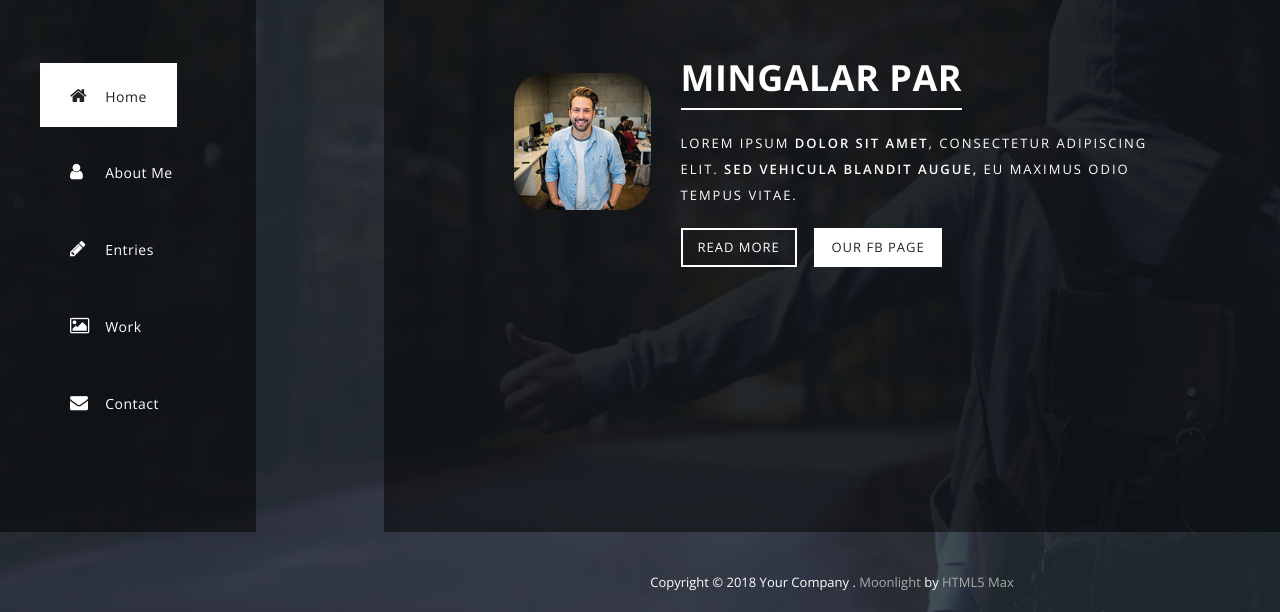
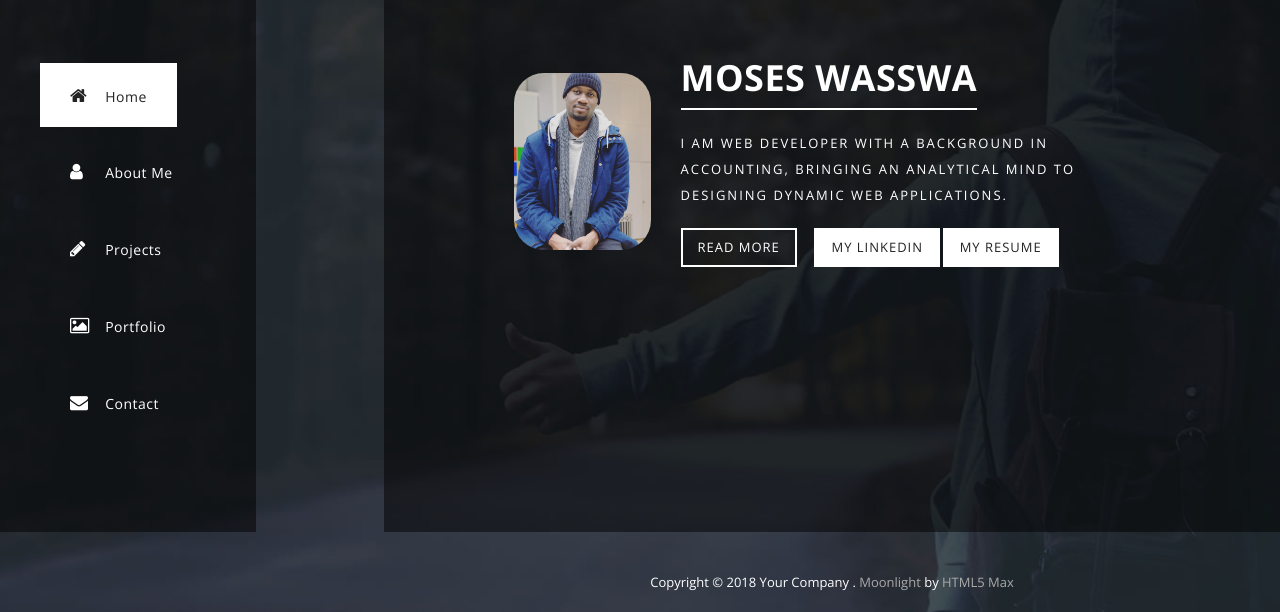
Before and after one commit to mwwasswa/mosesww.github.io, a plain HTML site: page index.html in a window 1280 px wide. Shown: the part 188-800 px from the top of the page. Drawn offline with nearby package versions, Linux system fonts and the light colour scheme.

Commit message:
Changes to html
Made changes to html to remove sections that aren't needed
Also added more images to library

```diff
--- a/index.html
+++ b/index.html
@@ -44,8 +44,8 @@ http://www.templatemo.com/tm-512-moonlight
           <ul>
             <li><a href="#1"><i class="fa fa-home"></i> <em>Home</em></a></li>
             <li><a href="#2"><i class="fa fa-user"></i> <em>About Me</em></a></li>
-            <li><a href="#3"><i class="fa fa-pencil"></i> <em>Entries</em></a></li>
-            <li><a href="#4"><i class="fa fa-image"></i> <em>Work</em></a></li>
+            <li><a href="#3"><i class="fa fa-pencil"></i> <em>Projects</em></a></li>
+            <li><a href="#4"><i class="fa fa-image"></i> <em>Portfolio</em></a></li>
             <li><a href="#5"><i class="fa fa-envelope"></i> <em>Contact</em></a></li>
           </ul>
         </nav>
@@ -55,13 +55,14 @@ http://www.templatemo.com/tm-512-moonlight
             <div class="content first-content">
               <div class="container-fluid">
                   <div class="col-md-3">
-                      <div class="author-image"><img src="img/author_image.png" alt=""></div>
+                      <div class="author-image"><img src="img/moses2.jpeg" alt=""></div>
                   </div>
                   <div class="col-md-9">
-                      <h2>Mingalar par</h2>
-                      <p>Lorem ipsum <em>dolor sit amet</em>, consectetur adipiscing elit. <em>Sed vehicula blandit augue,</em> eu maximus odio tempus vitae.</p>
+                      <h2>Moses Wasswa</h2>
+                      <p>I am Web Developer with a background in accounting, bringing an analytical mind to designing dynamic web applications.</p>
                       <div class="main-btn"><a href="#2">Read More</a></div>
-                      <div class="fb-btn"><a href="https://www.facebook.com/templatemo/" target="_blank">Our FB Page</a></div>
+                      <div class="fb-btn"><a href="https://www.linkedin.com/in/moses-w-wasswa-mw/" target="_blank">My Linkedin</a></div>
+                      <div class="fb-btn"><a href="link to resume" target="_blank">My Resume</a></div>
                   </div>
               </div>
             </div>
@@ -71,7 +72,7 @@ http://www.templatemo.com/tm-512-moonlight
                 <div class="container-fluid">
                     <div class="col-md-6">
                         <div class="left-content">
-                            <h2>About Us</h2>
+                            <h2>About Me</h2>
                             <p>Please tell your friends about templatemo website. A variety of free CSS templates are available for immediate downloads.</p>
                             <p>Phasellus vitae faucibus orci. Etiam eleifend orci sed faucibus semper. Cras varius dolor et augue fringilla, eu commodo sapien iaculis. Donec eget dictum tellus. <a href="#">Curabitur</a> a interdum diam. Nulla vestibulum porttitor porta.</p>
                             <p>Nulla vitae interdum libero, vel posuere ipsum. Phasellus interdum est et dapibus tempus. Vestibulum malesuada lorem condimentum mauris ornare dapibus. Curabitur tempor ligula et <a href="#">placerat</a> molestie.</p>
@@ -81,7 +82,7 @@ http://www.templatemo.com/tm-512-moonlight
                     </div>
                     <div class="col-md-6">
                         <div class="right-image">
-                          <img src="img/about_image.jpg" alt="">
+                          <img src="img/moses1.jpeg" alt="">
                       </div>
                     </div>
                 </div>
@@ -182,7 +183,7 @@ http://www.templatemo.com/tm-512-moonlight
                                 </div>
                             </div>
                         </div>
-                        <div class="col-md-4 col-sm-6">
+                        <!-- <div class="col-md-4 col-sm-6"> here
                             <div class="item">
                                 <div class="thumb">
                                     <a href="img/fourth_big_item.jpg" data-lightbox="image-1"><div class="hover-effect">
@@ -316,7 +317,7 @@ http://www.templatemo.com/tm-512-moonlight
                                     </div>
                                 </div>
                             </div>
-                        </div>
+                        </div> here -->
                     </div>
                 </div>
             </div>
```
Also changed, not shown: img/moses1.jpeg (added), img/moses2.jpeg (added).
